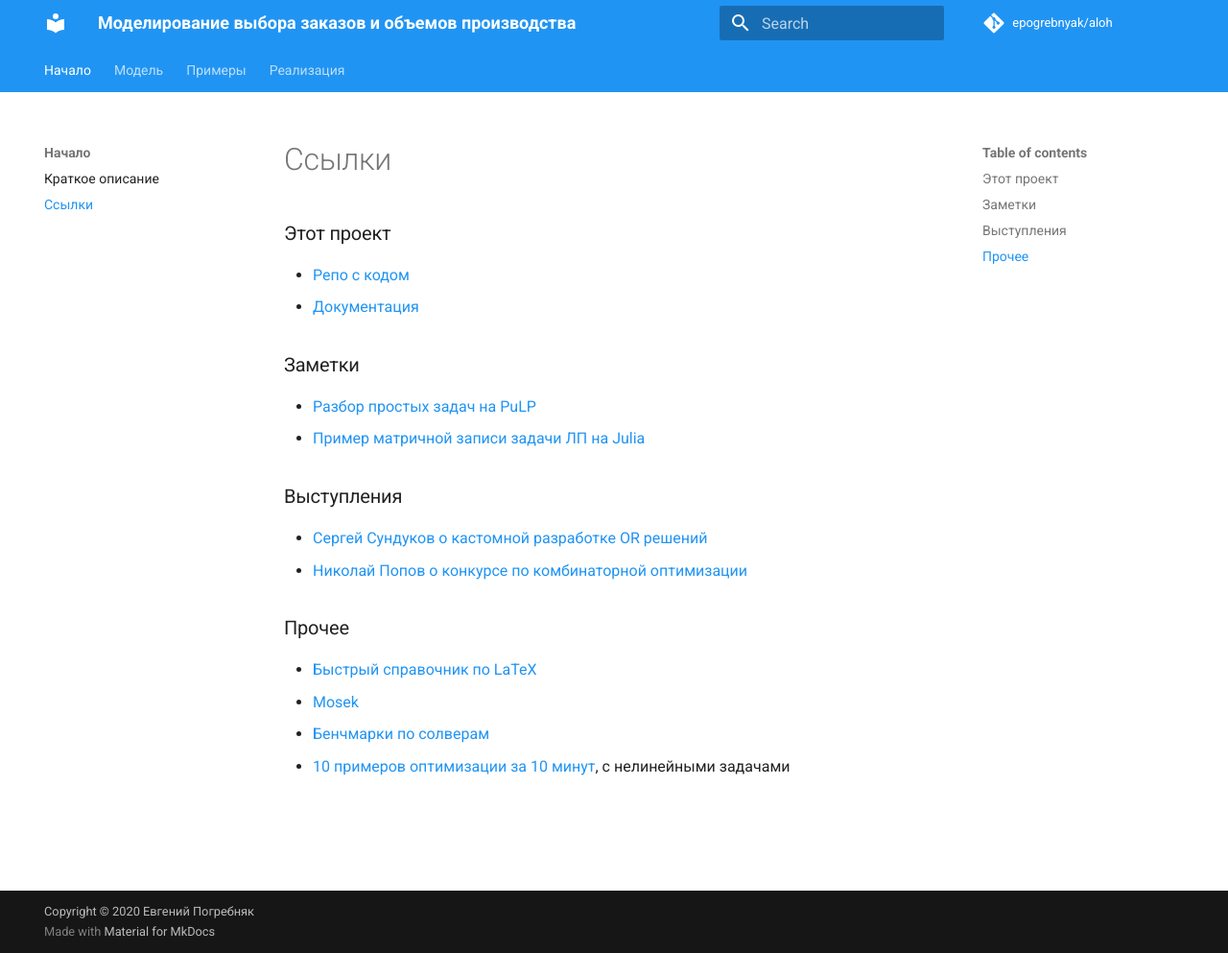
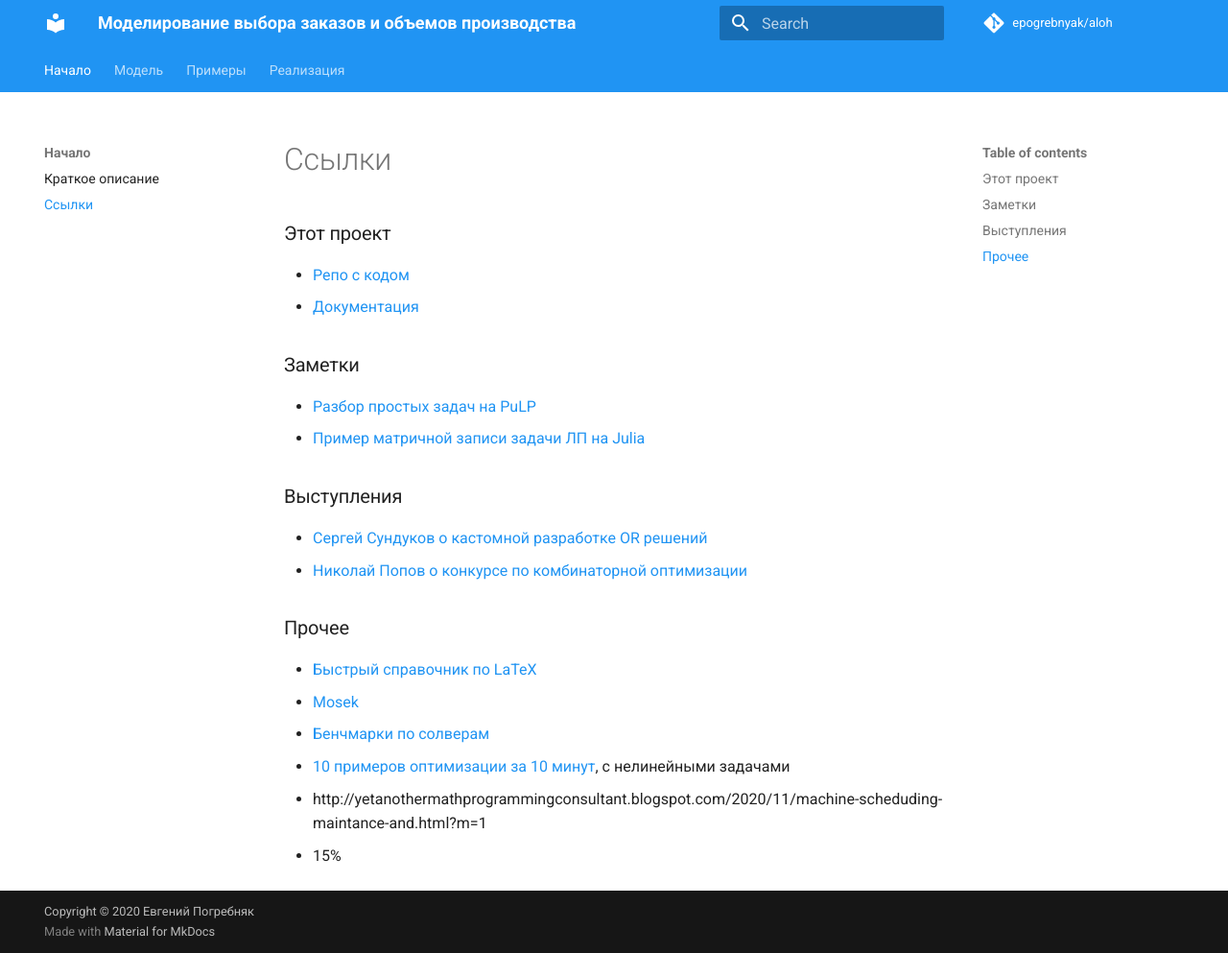
Before and after one commit to epogrebnyak/aloh, an MkDocs documentation site: the page built from docs/links.md, in a window 1280 px wide and 993 px high. Shown: the whole window at 96% size. Built offline with MkDocs 1.6.1 and Material for MkDocs 9.7.7, drawn with Linux system fonts in a browser that asks for light colours; comment, search, counter and statistics services are not loaded.

Commit message:
Update links.md

```diff
--- a/docs/links.md
+++ b/docs/links.md
@@ -22,3 +22,5 @@
 - [Mosek](https://docs.mosek.com/modeling-cookbook/linear.html)
 - [Бенчмарки по солверам](http://plato.la.asu.edu/bench.html)
 - [10 примеров оптимизации за 10 минут](https://github.com/tommyod/10_optimization_problems), с нелинейными задачами
+- http://yetanothermathprogrammingconsultant.blogspot.com/2020/11/machine-scheduding-maintance-and.html?m=1
+- 15%
```
